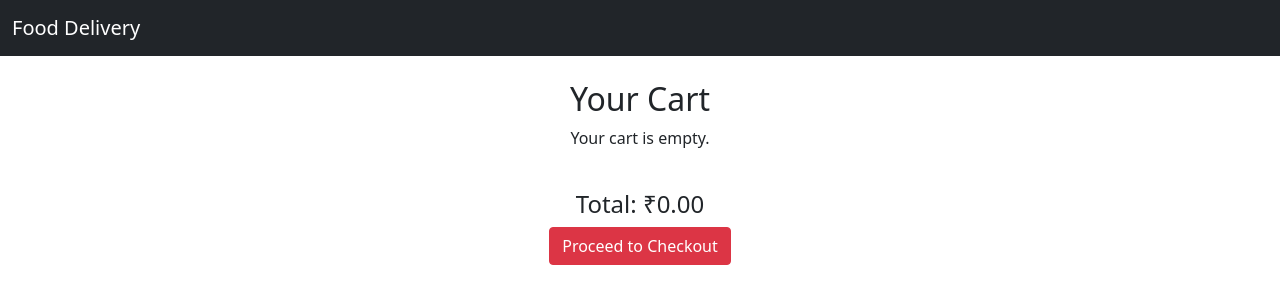
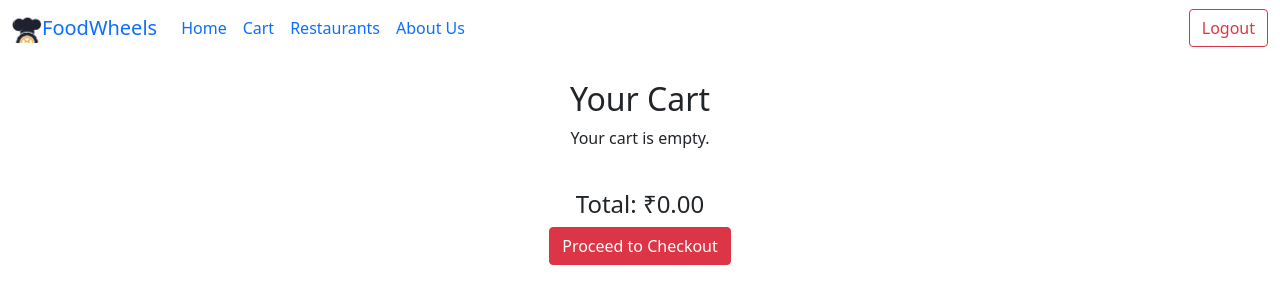
Before and after one commit to parth2teja23/FoodWheels, a plain HTML site: page cart.html in a window 1280 px wide. Drawn offline with nearby package versions, Linux system fonts and the light colour scheme.

Commit message:
final changes done

```diff
--- a/cart.html
+++ b/cart.html
@@ -8,9 +8,32 @@
   <link rel="stylesheet" href="css/styles.css">
 </head>
 <body>
-  <nav class="navbar navbar-dark bg-dark">
+  <nav class="navbar navbar-expand-lg bg-body-tertiary">
     <div class="container-fluid">
-      <a class="navbar-brand" href="index.html">Food Delivery</a>
+      <img src="images/images/logo-cropped.png" width="30" height="30" alt="logo-cropped">
+      <a class="navbar-brand" href="index.html">FoodWheels</a>
+      <button class="navbar-toggler" type="button" data-bs-toggle="collapse" data-bs-target="#navbarSupportedContent" aria-controls="navbarSupportedContent" aria-expanded="false" aria-label="Toggle navigation">
+        <span class="navbar-toggler-icon"></span>
+      </button>
+      <div class="collapse navbar-collapse" id="navbarSupportedContent">
+        <ul class="navbar-nav me-auto mb-2 mb-lg-0">
+          <li class="nav-item">
+            <a class="nav-link active" aria-current="page" href="index.html">Home</a>
+          </li>
+          <li class="nav-item">
+            <a class="nav-link" href="cart.html">Cart</a>
+          </li>
+          <li class="nav-item">
+            <a class="nav-link" href="restaurants.html">Restaurants</a>
+          </li>
+          <li class="nav-item">
+            <a class="nav-link" href="about.html">About Us</a>
+          </li>
+        </ul>
+        <a href="login.html">
+          <button class="btn btn-outline-danger" type="submit">Logout</button>
+        </a>
+      </div>
     </div>
   </nav>
 
```
Also changed, not shown: login.html (+28 -0 lines), menu.html (+8 -1 lines), restaurants.html (+5 -1 lines), signup.html (+28 -0 lines).
